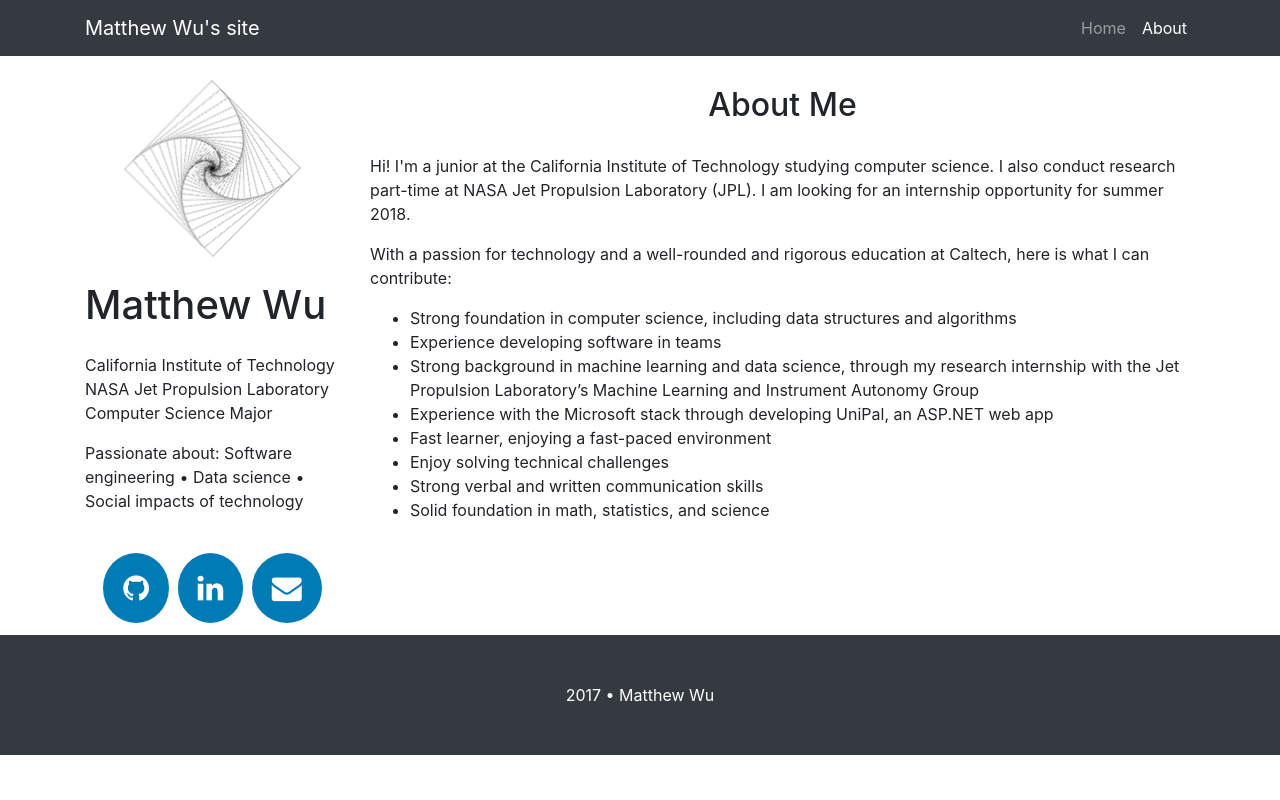
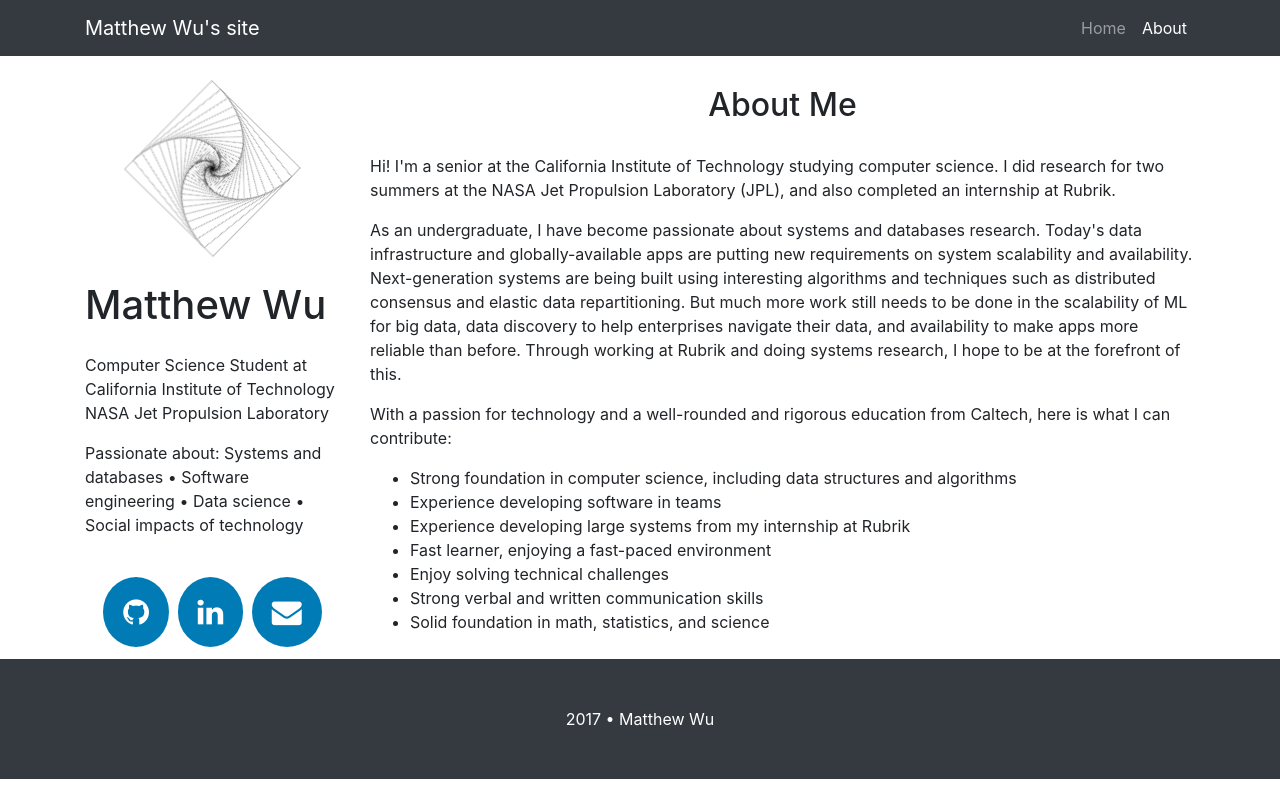
Before and after one commit to squarespirit/squarespirit.github.io, a plain HTML site: page about.html in a window 1280 px wide. Drawn offline with Linux system fonts and the light colour scheme.

Commit message:
Update about me

```diff
--- a/about.html
+++ b/about.html
@@ -48,16 +48,11 @@
 
         <div class="col-lg-3">
             <div style="text-align:center; margin-top:50px; margin-bottom:50px" >
-        <img id="square" src="images/square.png" width="125px" height="125px" alt="rotating square" />
+              <img id="square" src="images/square.png" width="125px" height="125px" alt="square spirit" />
             </div>
             <h1 class="my-4">Matthew Wu</h1>
-      <p>California Institute of Technology<br/>NASA Jet Propulsion Laboratory<br/>Computer Science Major</p>
-      <p>Passionate about: Software engineering &bull; Data science &bull; Social impacts of technology</p>
-      <!-- <hr/>
-      <h5>Passion for Technology</h5>
-      <h5 style="margin-bottom:30px" >Pursuit for Excellence</h5>
-      <h6>Software &#8226; Database &#8226; Algorithm &#8226; Machine Learning &#8226; Artificial Intelligence</h6> -->
-
+            <p>Computer Science Student at California Institute of Technology<br/>NASA Jet Propulsion Laboratory</p>
+            <p>Passionate about: Systems and databases &bull; Software engineering &bull; Data science &bull; Social impacts of technology</p>
             <div class="text-center" style="margin-top: 60px; margin-bottom:30px">
               <a href="https://github.com/squarespirit" class="fa fa-github" title="Github" target="_blank" ></a>
               <a href="https://www.linkedin.com/in/matthewwu1/?trk=public-profile-join-page" class="fa fa-linkedin" title="LinkedIn" target="_blank" ></a>
@@ -68,13 +63,13 @@
 
         <div class="col-lg-9">
           <h2 class="text-center top-margin bottom-margin" >About Me</h2>
-    <p>Hi! I'm a junior at the California Institute of Technology studying computer science. I also conduct research part-time at NASA Jet Propulsion Laboratory (JPL). I am looking for an internship opportunity for summer 2018.</p>
-    <p>With a passion for technology and a well-rounded and rigorous education at Caltech, here is what I can contribute:</p>
+          <p>Hi! I'm a senior at the California Institute of Technology studying computer science. I did research for two summers at the NASA Jet Propulsion Laboratory (JPL), and also completed an internship at Rubrik.</p>
+          <p>As an undergraduate, I have become passionate about systems and databases research. Today's data infrastructure and globally-available apps are putting new requirements on system scalability and availability. Next-generation systems are being built using interesting algorithms and techniques such as distributed consensus and elastic data repartitioning. But much more work still needs to be done in the scalability of ML for big data, data discovery to help enterprises navigate their data, and availability to make apps more reliable than before. Through working at Rubrik and doing systems research, I hope to be at the forefront of this.</p>
+          <p>With a passion for technology and a well-rounded and rigorous education from Caltech, here is what I can contribute:</p>
           <ul>
             <li>Strong foundation in computer science, including data structures and algorithms</li>
             <li>Experience developing software in teams</li>
-      <li>Strong background in machine learning and data science, through my research internship with the Jet Propulsion Laboratory’s Machine Learning and Instrument Autonomy Group</li>
-      <li>Experience with the Microsoft stack through developing UniPal, an ASP.NET web app</li>
+            <li>Experience developing large systems from my internship at Rubrik</li>
             <li>Fast learner, enjoying a fast-paced environment</li>
             <li>Enjoy solving technical challenges</li>
             <li>Strong verbal and written communication skills</li>
```
Lines whose indentation alone changed are shown as unchanged.
